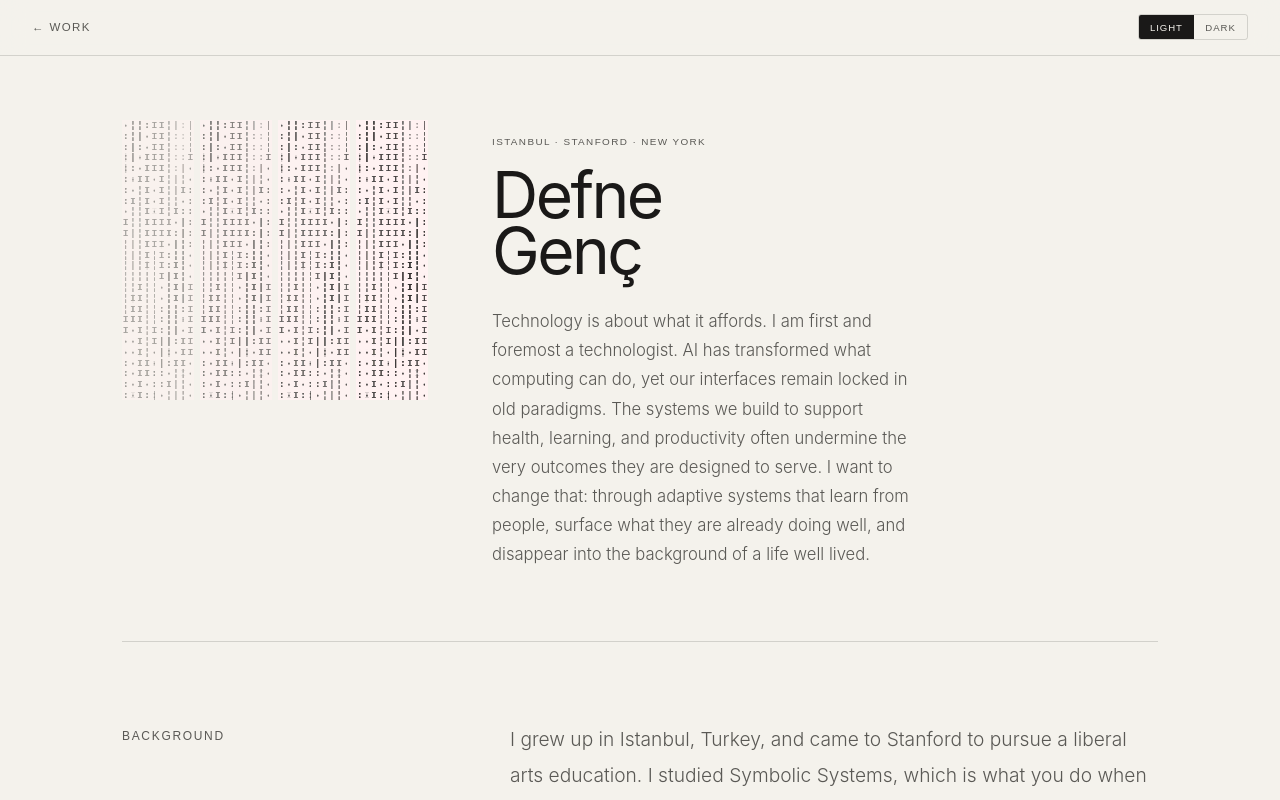
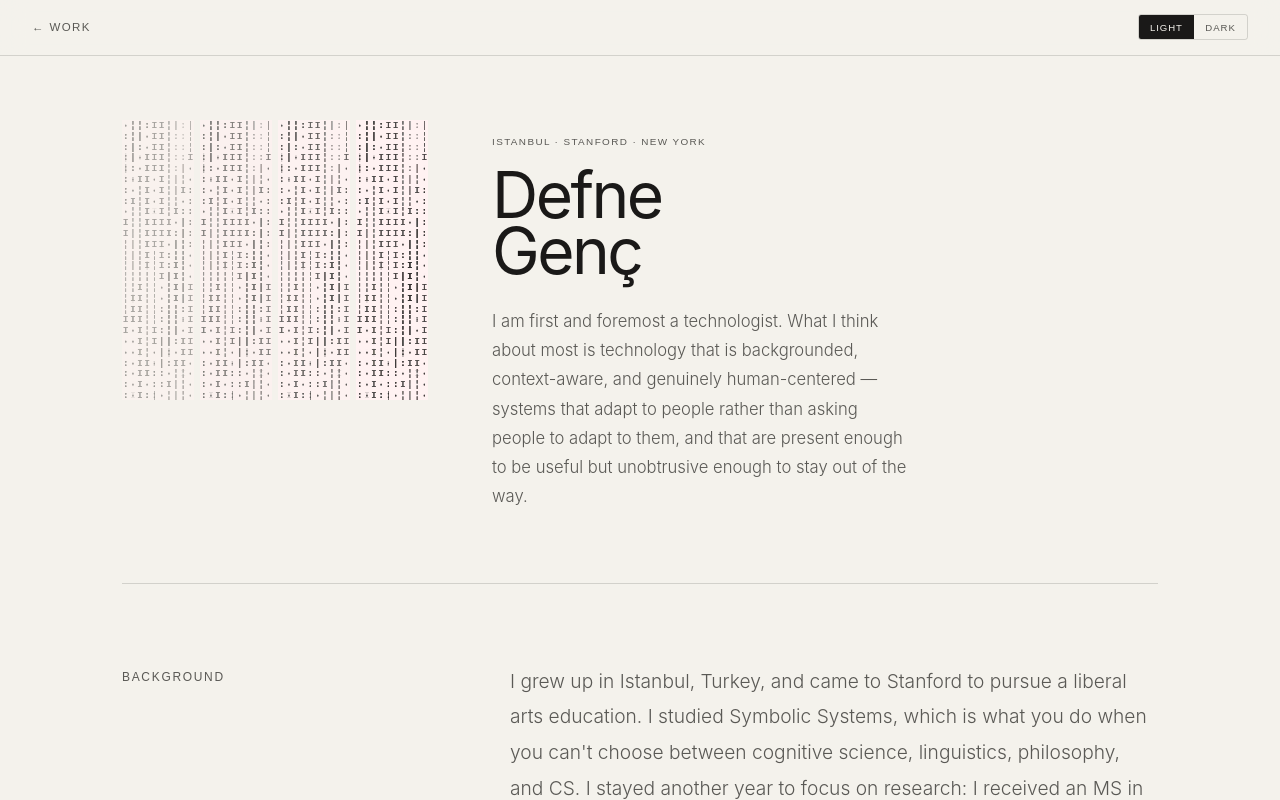
Before and after one commit to defnegenc/portfolio-v2, a Next.js app: page /about in a window 1280 px wide. Built offline with nearby package versions, Linux system fonts and the light colour scheme; a web font is replaced by a local one.

Commit message:
About: simpler hero tagline; behavior change systems

```diff
--- a/app/about/page.tsx
+++ b/app/about/page.tsx
@@ -72,7 +72,7 @@ export default function About() {
               Defne<br />Genç
             </h1>
             <p className="fade-up fade-up-4" style={{ fontSize: 'clamp(1rem, 1.3vw, 1.15rem)', fontWeight: 300, lineHeight: 1.75, color: 'var(--ink-dim)', maxWidth: 420 }}>
-              Technology is about what it affords. I am first and foremost a technologist. AI has transformed what computing can do, yet our interfaces remain locked in old paradigms. The systems we build to support health, learning, and productivity often undermine the very outcomes they are designed to serve. I want to change that: through adaptive systems that learn from people, surface what they are already doing well, and disappear into the background of a life well lived.
+              I am first and foremost a technologist. What I think about most is technology that is backgrounded, context-aware, and genuinely human-centered — systems that adapt to people rather than asking people to adapt to them, and that are present enough to be useful but unobtrusive enough to stay out of the way.
             </p>
           </div>
         </div>
@@ -112,7 +112,7 @@ export default function About() {
             {[
               {
                 title: 'Interfaces that surface strengths',
-                body: 'I see two critical problems with current systems: rigid interfaces that fail to serve diverse populations, and negative feedback loops that undermine the very outcomes they\'re designed to support. I want to build adaptive ubiquitous computing systems that learn from ambient patterns, adapt to individual differences, and surface insights about positive behaviors people are unaware of. Beyond chat interfaces, I\'m interested in adaptive primitives: contextual interventions that emerge based on user state, editable ambient widgets, spatial design, and tangible objects that carry personal meaning. I want to run multi-week deployments that measure shifts in self-efficacy, perceived control, self-awareness, and confidence, and explore how technology can shift self-perception in ways that build confidence and support long-term behavior change.',
+                body: 'I see two critical problems with current behavior change systems: rigid interfaces that fail to serve diverse populations, and negative feedback loops that undermine the very outcomes they\'re designed to support. I want to build adaptive ubiquitous computing systems that learn from ambient patterns, adapt to individual differences, and surface insights about positive behaviors people are unaware of. Beyond chat interfaces, I\'m interested in adaptive primitives: contextual interventions that emerge based on user state, editable ambient widgets, spatial design, and tangible objects that carry personal meaning. I want to run multi-week deployments that measure shifts in self-efficacy, perceived control, self-awareness, and confidence, and explore how technology can shift self-perception in ways that build confidence and support long-term behavior change.',
               },
               {
                 title: 'The myth of the universal user',
```
